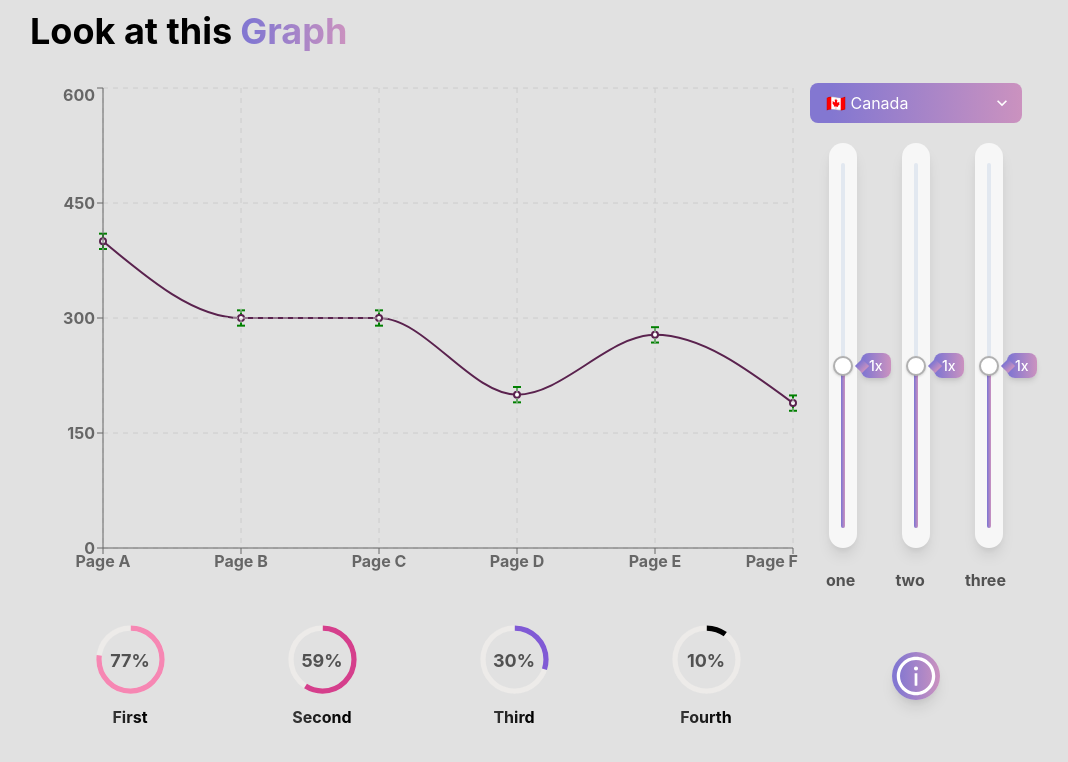
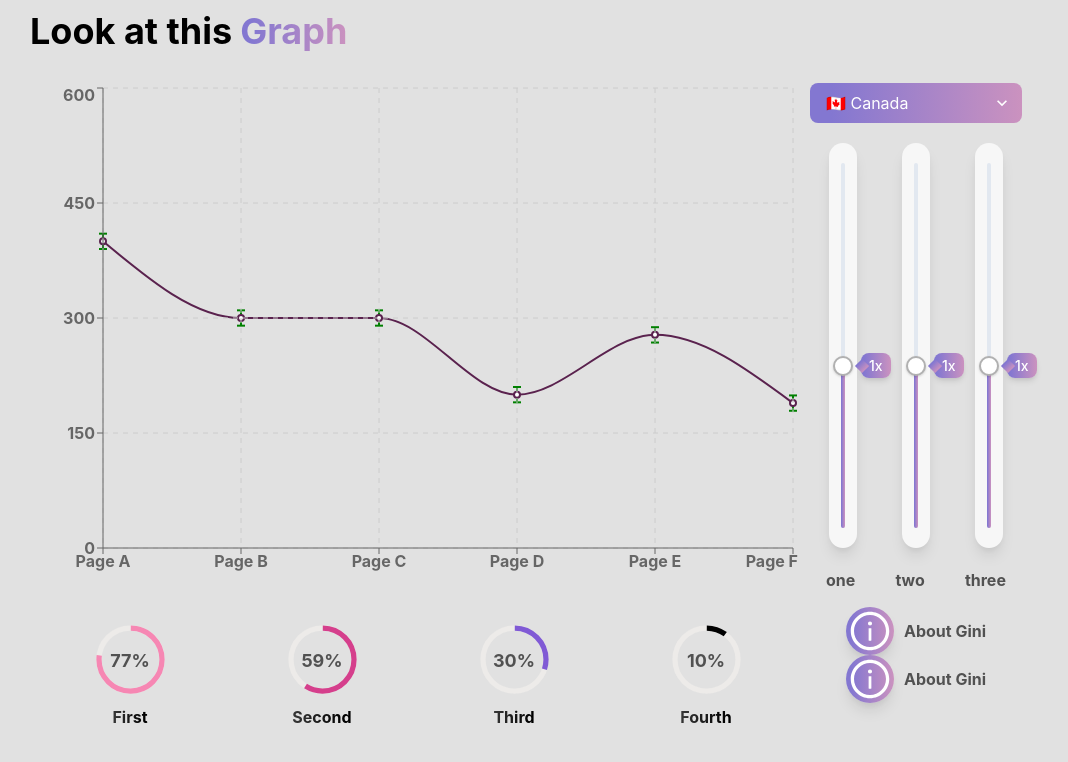
Before and after one commit to mattbardal/ch2023, a React (Create React App) app in the folder frontend/: page / in a window 1280 px wide. Shown: the top 762 px of the page, without its empty margins (114-1182 px from the left). Built offline with nearby package versions, Linux system fonts and the light colour scheme.

Commit message:
added another info button for future

```diff
--- a/frontend/src/container/MainContainer.tsx
+++ b/frontend/src/container/MainContainer.tsx
@@ -1,4 +1,4 @@
-import { Box, Center, Grid, GridItem } from "@chakra-ui/react";
+import { Box, Center, Grid, GridItem, Text } from "@chakra-ui/react";
 import Graph from "../components/Graph";
 import PercentWheel from "../components/PercentWheel";
 import Selects from "../components/Selects";
@@ -43,8 +43,17 @@ export default function MainContainer() {
           <PercentWheel />
         </GridItem>
         <GridItem pl="2" area={"nothing"}>
-          <Center h="100%" w="100%">
+          <Center w="100%">
             <InfoButton />
+            <Text pl='10px'>
+              About Gini
+            </Text>
+          </Center>
+          <Center w="100%">
+            <InfoButton />
+            <Text pl='10px'>
+              About Gini
+            </Text>
           </Center>
         </GridItem>
       </Grid>
```
